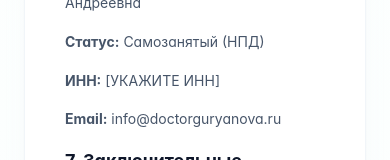
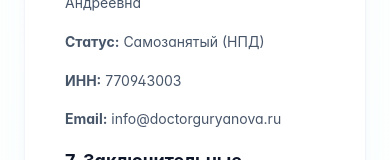
Before and after one commit to barefootakabosoi-cmd/doctorguryanova, a Next.js app: page /requisites in a window 390 px wide. Shown: the part 2363-2523 px from the top of the page. Built offline with nearby package versions, Linux system fonts and the light colour scheme.

Commit message:
fix: real phone +79161004053 and INN 770943003

```diff
--- a/src/app/requisites/page.tsx
+++ b/src/app/requisites/page.tsx
@@ -37,7 +37,7 @@ export default function RequisitesPage() {
           <h2 className="text-lg font-bold text-slate-900 mt-6">6. Реквизиты</h2>
           <p><b>Исполнитель:</b> Гурьянова Валентина Андреевна</p>
           <p><b>Статус:</b> Самозанятый (НПД)</p>
-          <p><b>ИНН:</b> [УКАЖИТЕ ИНН]</p>
+          <p><b>ИНН:</b> 770943003</p>
           <p><b>Email:</b> info@doctorguryanova.ru</p>
 
           <h2 className="text-lg font-bold text-slate-900 mt-6">7. Заключительные положения</h2>
--- a/src/components/Footer.tsx
+++ b/src/components/Footer.tsx
@@ -27,7 +27,7 @@ export default function Footer() {
           </div>
           <div>
             <h5 className="text-white font-semibold mb-3">Контакты</h5>
-            <p className="mb-1">+7 (999) 123-45-67</p>
+            <p className="mb-1">+79161004053</p>
             <p className="mb-1">info@doctorguryanova.ru</p>
             <p>Telegram: @guryanova_doc</p>
           </div>
```
